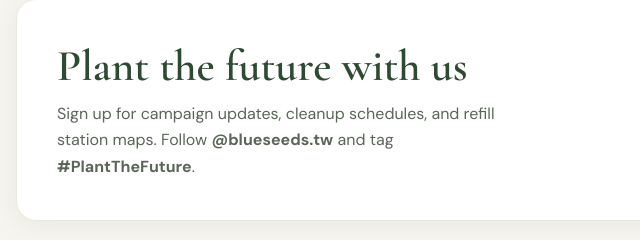
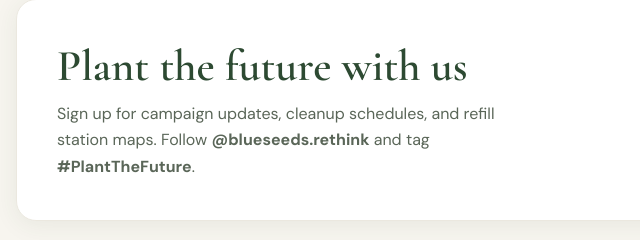
Before and after one commit to BrondonC/Rethink, a plain HTML site: page index.html in a window 1280 px wide. Shown: the part 5246-5486 px from the top of the page, 34-674 px from the left. Drawn offline with nearby package versions, Linux system fonts and the light colour scheme.

Commit message:
Update index.html

```diff
--- a/index.html
+++ b/index.html
@@ -406,7 +406,7 @@
           <h2 id="join-title" class="section-title">Plant the future with us</h2>
           <p>
             Sign up for campaign updates, cleanup schedules, and refill station maps.
-            Follow <strong>@blueseeds.tw</strong> and tag <strong>#PlantTheFuture</strong>.
+            Follow <strong>@blueseeds.rethink</strong> and tag <strong>#PlantTheFuture</strong>.
           </p>
         </div>
         <form class="join__form" action="#" method="post">
```
